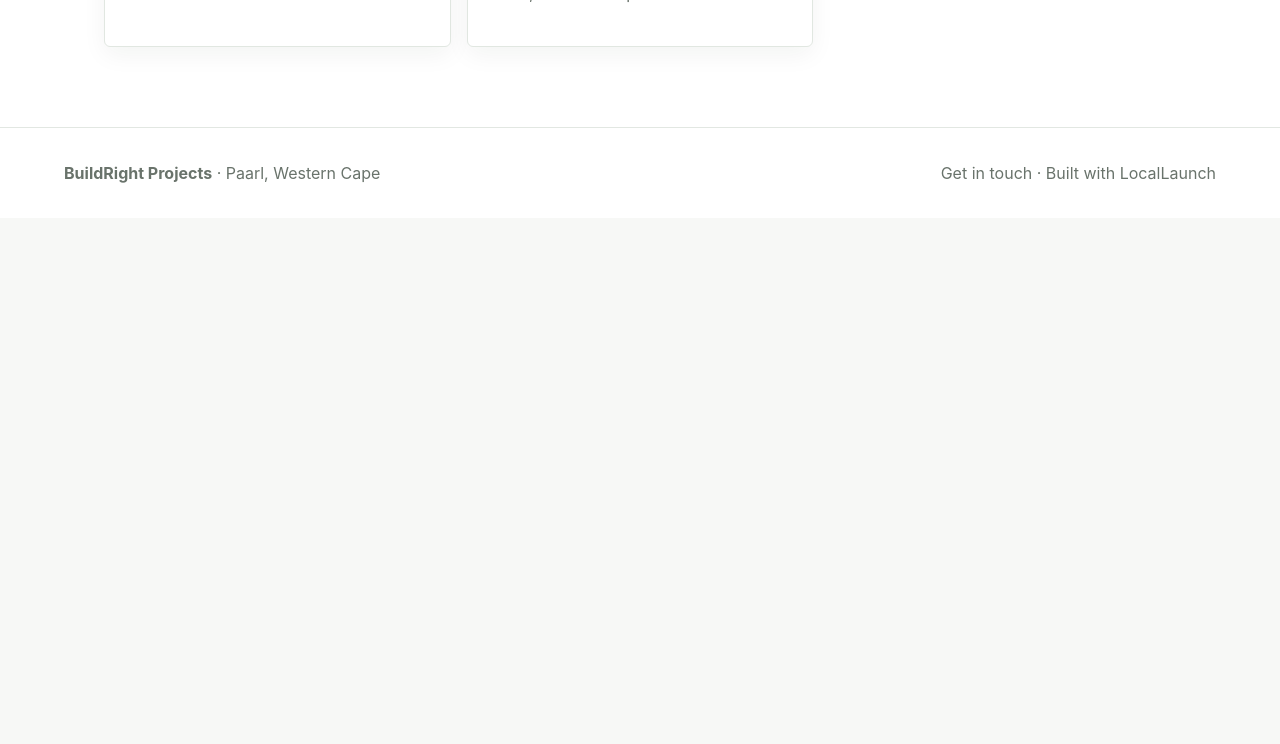
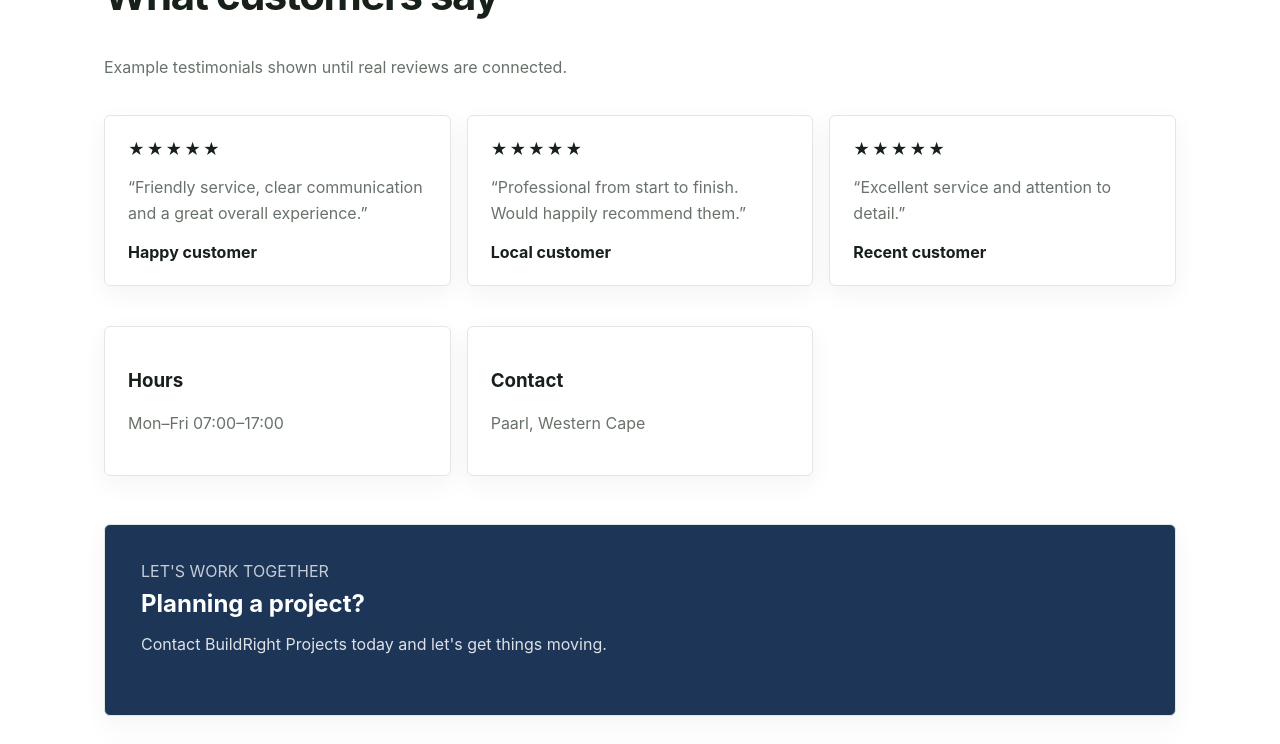
Before and after one commit to erasmusj468/Local-Launch, a Next.js app: page /sites/buildright-projects in a window 1280 px wide. Shown: the part 1200-1944 px from the top of the page. Before the commit the page ends 1418 px from the top, so only its background shows below. Built offline with nearby package versions, Linux system fonts and the light colour scheme.

Commit message:
Upgrade generated sites with prices reviews lead form and CTA

```diff
--- a/app/sites/[slug]/page.tsx
+++ b/app/sites/[slug]/page.tsx
@@ -2,27 +2,33 @@
 import {useEffect,useState} from "react";
 import {useParams} from "next/navigation";
 import {examples} from "@/lib/demo";
+
+type Review={name:string;rating:string;text:string};
+
 export default function Site(){
- const params=useParams<{slug:string}>();const slug=params.slug;const [site,setSite]=useState<any>(null);
+ const params=useParams<{slug:string}>();const slug=params.slug;const [site,setSite]=useState<any>(null);const [sent,setSent]=useState(false);
  useEffect(()=>{let published=null;try{published=JSON.parse(localStorage.getItem("ll_published")||"null")}catch{}const demo=examples.find(x=>x.slug===slug);setSite(published?.slug===slug?published:demo||null)},[slug]);
  if(!site)return <main className="authPage"><p className="muted">Loading website...</p></main>;
- const services=Array.isArray(site.services)?site.services:String(site.services||"").split(",").map((x:string)=>x.trim()).filter(Boolean);
+ const services=Array.isArray(site.services)?site.services:String(site.services||"").split(/[,\n]/).map((x:string)=>x.trim()).filter(Boolean);
+ const parsedServices=services.map((x:string)=>{const [name,price]=x.split("|").map((v:string)=>v.trim());return {name,price}});
  const gallery=String(site.media||"").split(/[,\n]/).map((x:string)=>x.trim()).filter(Boolean);
- const category=String(site.category||site.type||"Local business");
- const kind=category.toLowerCase();
- const isFood=kind.includes("restaurant")||kind.includes("food")||kind.includes("cafe");
- const isAuto=kind.includes("auto")||kind.includes("mechanic");
- const isFitness=kind.includes("fitness")||kind.includes("gym");
- const isBeauty=kind.includes("beauty")||kind.includes("barber")||kind.includes("salon");
- const isConstruction=kind.includes("construction")||kind.includes("builder");
+ const reviews:Review[]=String(site.reviews||"").split(/\n/).map((x:string)=>x.trim()).filter(Boolean).map((x:string)=>{const [name,rating,text]=x.split("|").map((v:string)=>v.trim());return {name:name||"Customer",rating:rating||"5",text:text||"Great service and a professional experience."}});
+ const demoReviews:Review[]=[{name:"Happy customer",rating:"5",text:"Friendly service, clear communication and a great overall experience."},{name:"Local customer",rating:"5",text:"Professional from start to finish. Would happily recommend them."},{name:"Recent customer",rating:"5",text:"Excellent service and attention to detail."}];
+ const displayedReviews=reviews.length?reviews:demoReviews;
+ const category=String(site.category||site.type||"Local business");const kind=category.toLowerCase();
+ const isFood=kind.includes("restaurant")||kind.includes("food")||kind.includes("cafe");const isAuto=kind.includes("auto")||kind.includes("mechanic");const isFitness=kind.includes("fitness")||kind.includes("gym");const isBeauty=kind.includes("beauty")||kind.includes("barber")||kind.includes("salon");const isConstruction=kind.includes("construction")||kind.includes("builder");
  const hero=site.heroImage?{background:"linear-gradient(#0008,#0008),url("+site.heroImage+") center/cover"}:{background:site.primaryColor||"#183d2a"};
  const serviceIntro=isFood?"From the kitchen":isAuto?"Our workshop":isFitness?"Training options":isBeauty?"Services & grooming":isConstruction?"What we build":"What we offer";
  const aboutTitle=isFood?"Our story":isAuto?"About the workshop":isFitness?"About the studio":isBeauty?"About us":isConstruction?"About the team":"About";
+ const cta=isFood?"Ready for your next meal?":isAuto?"Need your vehicle checked?":isFitness?"Ready to get started?":isBeauty?"Ready for a fresh look?":isConstruction?"Planning a project?":"Ready to get started?";
  return <main className={"generatedSite "+(isFood?"layoutRestaurant ":isAuto?"layoutAutomotive ":isFitness?"layoutFitness ":isBeauty?"layoutBeauty ":isConstruction?"layoutConstruction ":"layoutProfessional")} style={{background:"#fff",minHeight:"100vh",fontFamily:site.font||"Inter",["--site-accent" as any]:site.primaryColor||"#183d2a"}}>
  <div className="previewHero" style={hero}><div style={{maxWidth:1000,margin:"auto"}}>{site.logo&&<img src={site.logo} alt={site.name+" logo"} style={{maxWidth:110,maxHeight:60,objectFit:"contain",marginBottom:20}}/>}<small>{String(site.name||"LOCAL BUSINESS").toUpperCase()} · {category}</small><h1>{site.headline||site.tag||site.description?.split(".")[0]||"Welcome to our business."}</h1><p>{site.location}</p><div className="actions">{site.whatsapp&&<a className="pill" href={"https://wa.me/"+String(site.whatsapp).replace(/\D/g,"")}>WhatsApp</a>}{site.phone&&<a className="pill" href={"tel:"+site.phone}>Call us</a>}{site.location&&<a className="pill" href={"https://www.google.com/maps/search/?api=1&query="+encodeURIComponent(site.location)} target="_blank" rel="noreferrer">Get directions</a>}</div></div></div>
- <section className="section"><div className="sectionHead"><span className="eyebrow">{serviceIntro}</span><h2>{isFood?"Made for good meals.":isAuto?"Practical service, clearly explained.":isFitness?"Built around your goals.":isBeauty?"Look sharp. Feel confident.":isConstruction?"Solid work from start to finish.":"Quality service, made simple."}</h2></div><div className="grid">{services.map((s:string,i:number)=><div className="card" key={s}><span className="eyebrow">0{i+1}</span><h3>{s}</h3><p className="muted">{isFood?"Freshly prepared and served with care.":isAuto?"Clear diagnosis and professional workmanship.":isFitness?"Focused coaching and practical progress.":isBeauty?"A clean, professional finish every time.":isConstruction?"Careful planning and dependable workmanship.":"Professional service with clear communication."}</p></div>)}</div>
+ <section className="section"><div className="sectionHead"><span className="eyebrow">{serviceIntro}</span><h2>{isFood?"Made for good meals.":isAuto?"Practical service, clearly explained.":isFitness?"Built around your goals.":isBeauty?"Look sharp. Feel confident.":isConstruction?"Solid work from start to finish.":"Quality service, made simple."}</h2></div><div className="grid">{parsedServices.map((s,i)=><div className="card" key={s.name+i}><span className="eyebrow">0{i+1}</span><h3>{s.name}</h3>{s.price&&<strong style={{color:site.primaryColor||"#183d2a",fontSize:18}}>{s.price}</strong>}<p className="muted">{isFood?"Freshly prepared and served with care.":isAuto?"Clear diagnosis and professional workmanship.":isFitness?"Focused coaching and practical progress.":isBeauty?"A clean, professional finish every time.":isConstruction?"Careful planning and dependable workmanship.":"Professional service with clear communication."}</p></div>)}</div>
  {site.showAbout!==false&&<div className="card" style={{marginTop:40}}><span className="eyebrow">{aboutTitle}</span><h3>{site.name}</h3><p className="muted">{site.description||"A local business focused on quality service and a great customer experience."}</p></div>}
+ {site.showReviews!==false&&<div style={{marginTop:48}}><div className="sectionHead"><span className="eyebrow">Customer feedback</span><h2>What customers say</h2><p className="muted">Example testimonials shown until real reviews are connected.</p></div><div className="grid3">{displayedReviews.map((r,i)=><div className="card" key={r.name+i}><div aria-label={r.rating+" out of 5 stars"} style={{letterSpacing:2}}>★★★★★</div><p className="muted">“{r.text}”</p><b>{r.name}</b></div>)}</div></div>}
  <div className="grid3" style={{marginTop:40}}>{site.showHours!==false&&<div className="card"><h3>Hours</h3><p className="muted">{site.hours||"Contact us for opening hours."}</p></div>}{site.showContact!==false&&<div className="card"><h3>Contact</h3><p className="muted">{site.phone||site.email||site.location||"Get in touch with us."}</p>{site.email&&<a href={"mailto:"+site.email}>Email us</a>}</div>}{site.social&&<div className="card"><h3>Social</h3><p className="muted">{site.social}</p></div>}</div>
- {site.showGallery!==false&&gallery.length>0&&<div style={{marginTop:40}}><span className="eyebrow">Gallery</span><h2>{isAuto||isConstruction?"Recent work":isFood?"From our kitchen":"Our work"}</h2><div className="grid3" style={{marginTop:18}}>{gallery.map((url:string,i:number)=><img key={url+i} src={url} alt={String(site.name||"Business")+" gallery image "+(i+1)} style={{width:"100%",height:220,objectFit:"cover",borderRadius:14}}/>)}</div></div>}</section>
- <footer className="footer"><span><b>{site.name}</b> · {site.location||"Local business"}</span><span>{site.phone||site.email||"Get in touch"} · Built with LocalLaunch</span></footer></main>;
+ {site.showGallery!==false&&gallery.length>0&&<div style={{marginTop:40}}><span className="eyebrow">Gallery</span><h2>{isAuto||isConstruction?"Recent work":isFood?"From our kitchen":"Our work"}</h2><div className="grid3" style={{marginTop:18}}>{gallery.map((url,i)=><img key={url+i} src={url} alt={String(site.name||"Business")+" gallery image "+(i+1)} style={{width:"100%",height:220,objectFit:"cover",borderRadius:14}}/>)}</div></div>}
+ <div className="card" style={{marginTop:48,background:site.primaryColor||"#183d2a",color:"#fff",padding:36}}><span style={{opacity:.75}}>LET'S WORK TOGETHER</span><h2 style={{color:"#fff",margin:"8px 0 10px"}}>{cta}</h2><p style={{opacity:.85}}>Contact {site.name||"us"} today and let's get things moving.</p><div className="actions">{site.whatsapp&&<a className="pill" href={"https://wa.me/"+String(site.whatsapp).replace(/\D/g,"")}>Message on WhatsApp</a>}{site.phone&&<a className="pill" href={"tel:"+site.phone}>Call {site.name||"us"}</a>}{site.email&&<a className="pill" href={"mailto:"+site.email}>Email us</a>}</div></div>
+ {site.showForm!==false&&<div className="card" style={{marginTop:28}}><span className="eyebrow">Contact</span><h2>Send an enquiry</h2>{sent?<p><b>Thanks — your enquiry is ready.</b> In this demo, the form is handled locally and no message is sent to the business.</p>:<form onSubmit={e=>{e.preventDefault();setSent(true)}}><div className="grid3"><input required placeholder="Your name"/><input required type="email" placeholder="Email address"/><input placeholder="Phone number"/></div><textarea required rows={5} placeholder="How can we help?" style={{width:"100%",marginTop:12}}/><button className="button" type="submit" style={{marginTop:12}}>Send enquiry</button></form>}<p className="muted" style={{marginTop:10,fontSize:12}}>Demo form — connect a real lead backend before publishing for customers.</p></div>}
+ </section><footer className="footer"><span><b>{site.name}</b> · {site.location||"Local business"}</span><span>{site.phone||site.email||"Get in touch"} · Built with LocalLaunch</span></footer></main>;
 }
```
